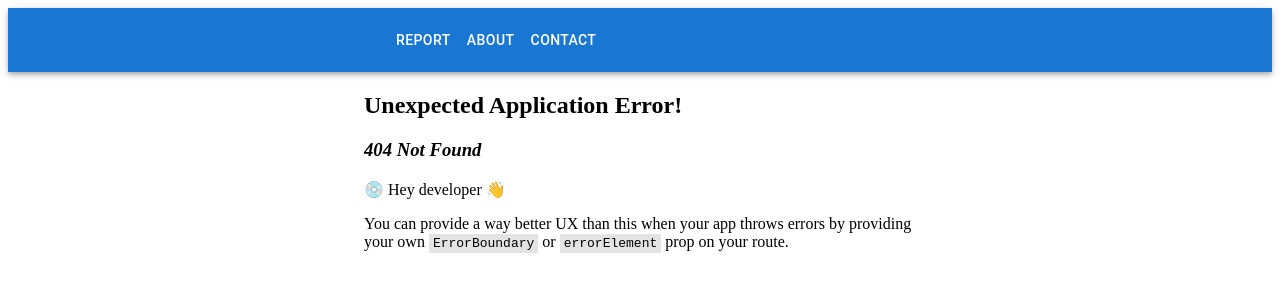
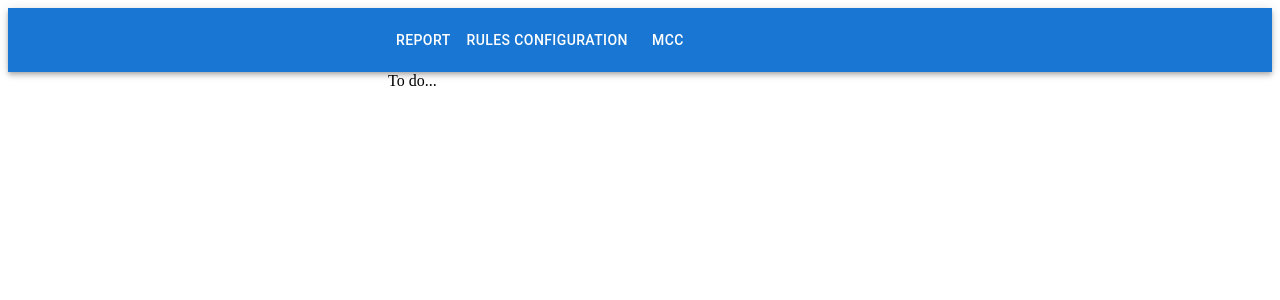
Before and after one commit to vokabud/my-budget, a React (Create React App) app in the folder src/my-budget-ui/: page /rules in a window 1280 px wide. Before the commit this address had no page. Shown: the top 300 px of the page. Built offline with nearby package versions, Linux system fonts and the light colour scheme.

Commit message:
Add rules configuration page

```diff
--- a/src/my-budget-ui/src/layout/Layout.tsx
+++ b/src/my-budget-ui/src/layout/Layout.tsx
@@ -1,12 +1,10 @@
-import AppBar from '@mui/material/AppBar';
-import Box from '@mui/material/Box';
-import Toolbar from '@mui/material/Toolbar';
-import Typography from '@mui/material/Typography';
-import Button from '@mui/material/Button';
-import IconButton from '@mui/material/IconButton';
-import MenuIcon from '@mui/icons-material/Menu';
 import { FC, ReactNode } from 'react';
-import { Container, Menu, MenuItem } from '@mui/material';
+import {
+  Container,
+  AppBar,
+  Toolbar,
+  Button,
+} from '@mui/material';
 
 interface IProps {
   children: ReactNode;
@@ -15,8 +13,8 @@ interface IProps {
 const Layout: FC<IProps> = ({ children }) => {
   const menuItems = [
     { label: 'Report', link: '/' },
-    { label: 'About', link: '/about' },
-    { label: 'Contact', link: '/contact' },
+    { label: 'Rules configuration', link: '/rules' },
+    { label: 'MCC', link: '/rules' },
   ];
 
   return (
--- a/src/my-budget-ui/src/pages/MonoReport/MonoReport.tsx
+++ b/src/my-budget-ui/src/pages/MonoReport/MonoReport.tsx
@@ -7,7 +7,7 @@ import { IReport } from 'types';
 
 import Categories from './Categories';
 
-const Main: FC = () => {
+const MonoReport: FC = () => {
     const [data, setData] = useState<IReport | null>(null);
 
     const onFileContentHandler = (content: string) => {
@@ -43,4 +43,4 @@ const Main: FC = () => {
     );
 };
 
-export default Main;
+export default MonoReport;
--- /dev/null
+++ b/src/my-budget-ui/src/pages/RulesConfigurator/RulesConfigurator.tsx
@@ -0,0 +1,12 @@
+import { Container } from '@mui/material';
+import { FC } from 'react';
+
+const RulesConfigurator: FC = () => {
+    return (
+        <Container>
+            To do...
+        </Container>
+    );
+};
+
+export default RulesConfigurator;
--- /dev/null
+++ b/src/my-budget-ui/src/pages/RulesConfigurator/index.ts
@@ -0,0 +1 @@
+export { default } from './RulesConfigurator';
```
Also changed, not shown: src/my-budget-ui/src/route/route.tsx (+11 -7 lines).
